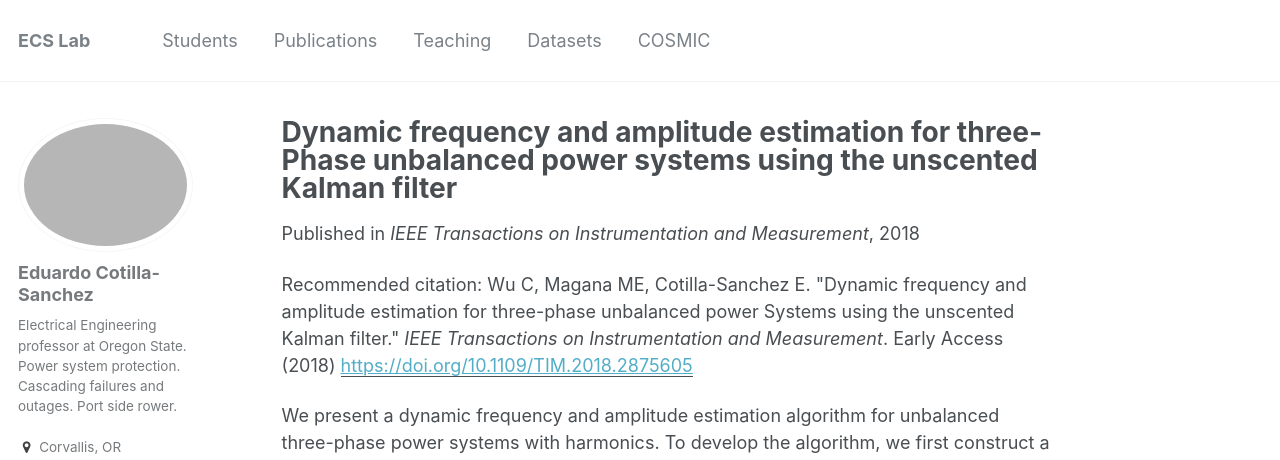
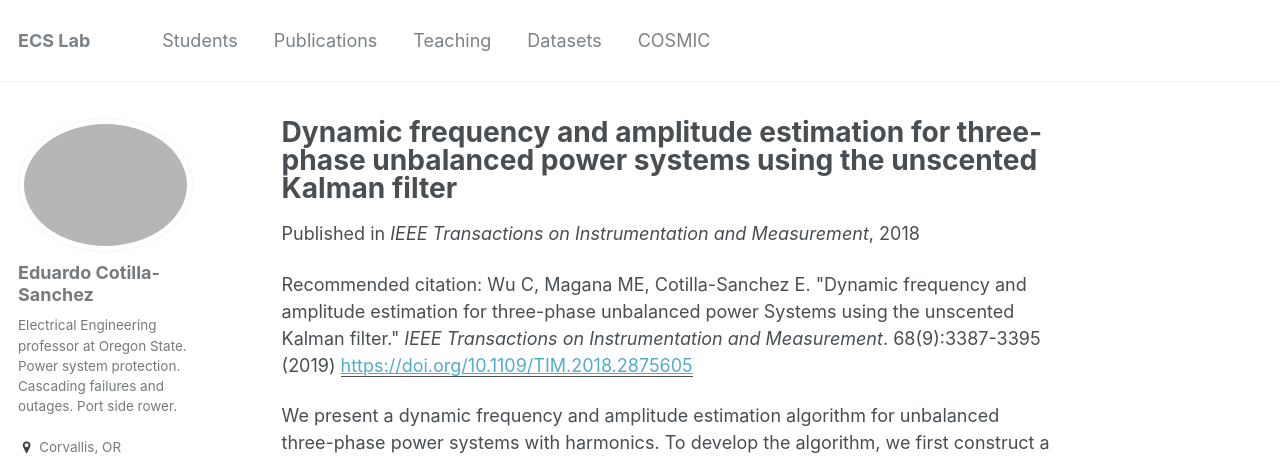
Before and after one commit to ecotillasanchez/ecotillasanchez.github.io, a Jekyll site: the page built from _publications/2018-10-30.md, in a window 1280 px wide and 1239 px high. Shown: the top 460 px of the window. Built offline with Jekyll 4.4.1, drawn with Linux system fonts in a browser that asks for light colours; some web fonts are replaced.

```diff
--- a/_publications/2018-10-30.md
+++ b/_publications/2018-10-30.md
@@ -1,12 +1,12 @@
 ---
-title: "Dynamic frequency and amplitude estimation for three-Phase unbalanced power systems using the unscented Kalman filter"
+title: "Dynamic frequency and amplitude estimation for three-phase unbalanced power systems using the unscented Kalman filter"
 collection: publications
 permalink: /publication/2018-10-30
 excerpt: ''
 date: 2018-10-30
 venue: 'IEEE Transactions on Instrumentation and Measurement'
 paperurl: 'https://doi.org/10.1109/TIM.2018.2875605'
-citation: 'Wu C, Magana ME, Cotilla-Sanchez E. &quot;Dynamic frequency and amplitude estimation for three-phase unbalanced power Systems using the unscented Kalman filter.&quot; <i>IEEE Transactions on Instrumentation and Measurement</i>. Early Access (2018)'
+citation: 'Wu C, Magana ME, Cotilla-Sanchez E. &quot;Dynamic frequency and amplitude estimation for three-phase unbalanced power Systems using the unscented Kalman filter.&quot; <i>IEEE Transactions on Instrumentation and Measurement</i>. 68(9):3387-3395 (2019)'
 ---
 
 We present a dynamic frequency and amplitude estimation algorithm for unbalanced three-phase power systems with harmonics. To develop the algorithm, we first construct a nonlinear dynamic model of the complex representation of the three-phase voltage with harmonic content and then apply an unscented Kalman filter to estimate magnitudes and frequencies of the fundamental component and its harmonics. Performance evaluation of the algorithm via Monte Carlo simulation shows the accurate tracking and fast convergence time when the frequency and amplitude of the grid voltage waveform change continuously or abruptly. Specifically, we benchmark the proposed algorithm with two types of input amplitudes and two types of frequency changes.
```
Also changed, not shown: _pages/students.md (+1 -5 lines).
